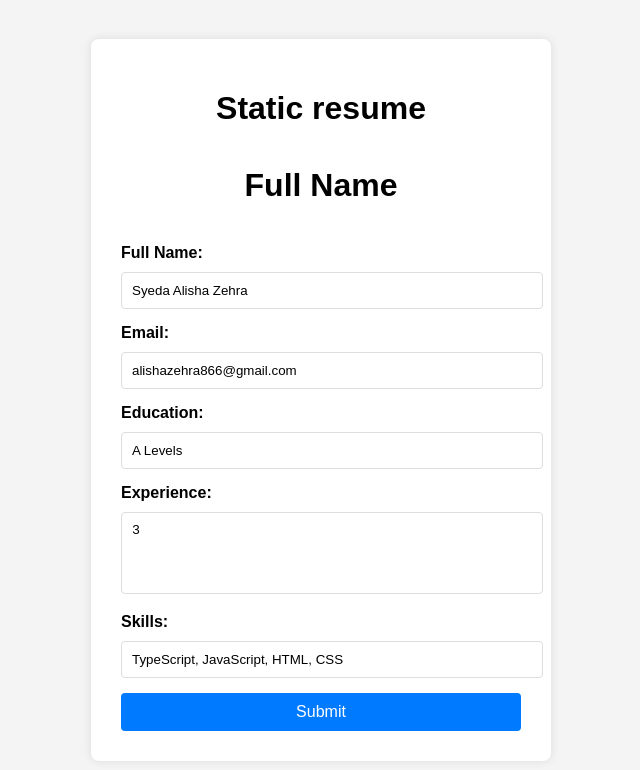
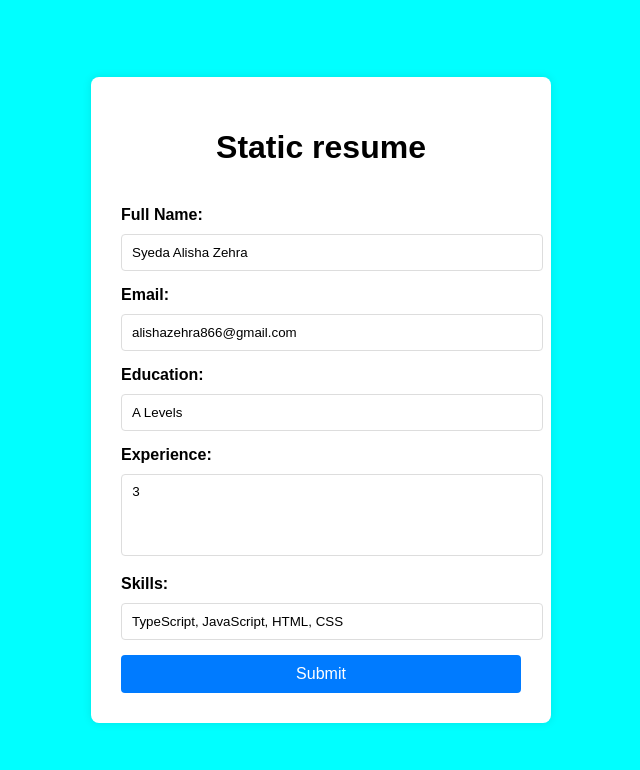
Before and after one commit to alishazehra/static-resume, a plain HTML site: page index.html in a window 1280 px wide. Shown: the whole page, without its empty margins (319-959 px from the left). Drawn offline with Linux system fonts and the light colour scheme.

Commit message:
first commit

```diff
--- a/index.html
+++ b/index.html
@@ -10,7 +10,7 @@
     <div class="form-container">
         <h1>Static resume</h1>
         <div class="form-group">
-            <h1>Full Name</h1>
+
                 <label for="name">Full Name:</label>
                 <input type="text" id="name" value="Syeda Alisha Zehra" readonly>
             </div>
--- a/styles.css
+++ b/styles.css
@@ -1,6 +1,6 @@
 body {
     font-family: Arial, sans-serif;
-    background-color: #f4f4f4;
+    background-color:aqua;
     display: flex;
     justify-content: center;
     align-items: center;
```
